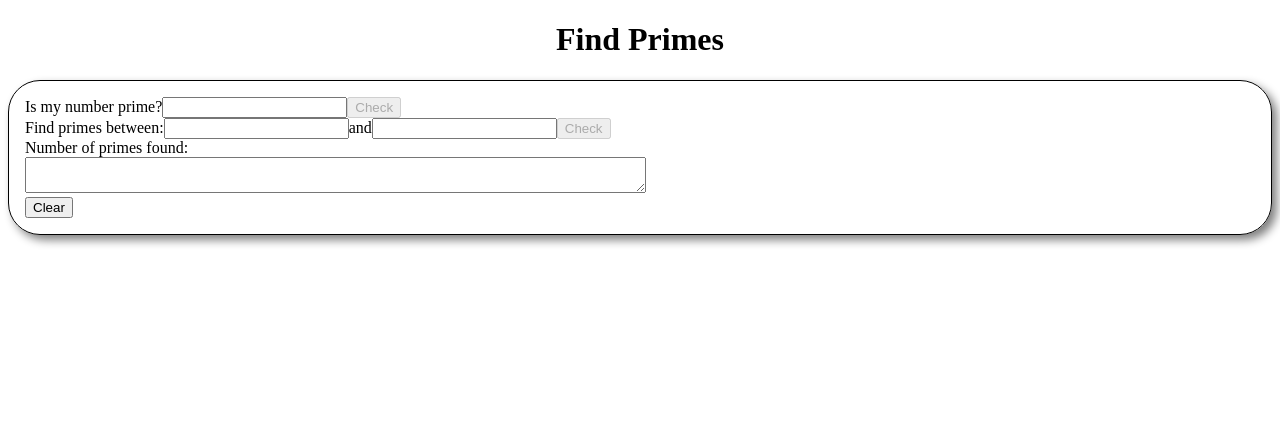
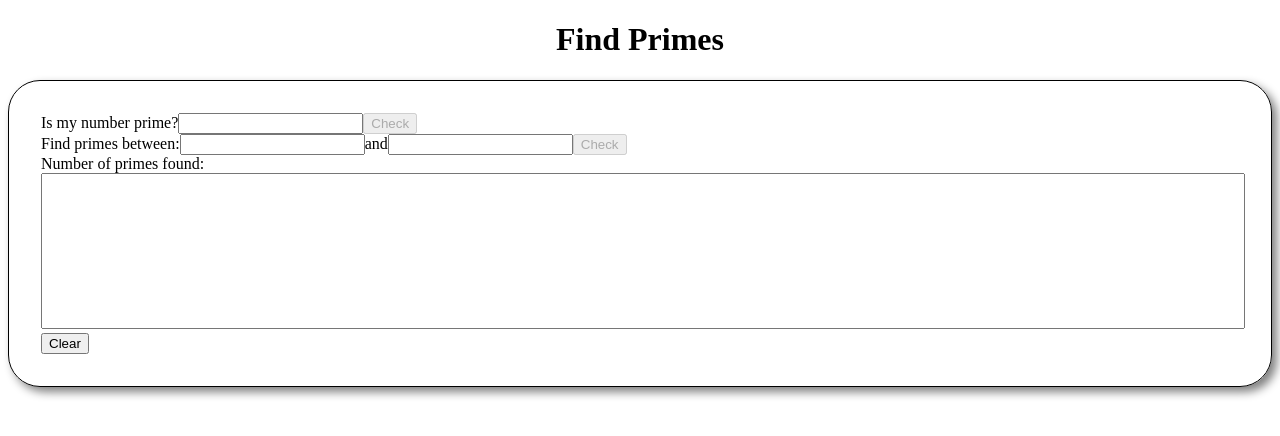
Before and after one commit to KrisztinaBrczan/Primes, a React (Vite) app: page / in a window 1280 px wide. Shown: the top 436 px of the page. Built offline with nearby package versions, Linux system fonts and the light colour scheme.

Commit message:
set hight and width to textarea and add style to clear button

```diff
--- a/src/App.tsx
+++ b/src/App.tsx
@@ -8,7 +8,7 @@ import { isSingleNumberPrime } from "./utils/isSingleNumberPrime";
 const Container = styled.div`
   border: 1px solid black;
   border-radius: 2em;
-  padding: 1em;
+  padding: 2em;
   margin: auto;
   box-shadow: 5px 5px 10px grey;
 `;
--- a/src/components/DisplayResult.tsx
+++ b/src/components/DisplayResult.tsx
@@ -1,9 +1,11 @@
 import { useEffect, useState } from "react";
 import styled from "styled-components";
 import { initialInputValues } from "../App";
+import { Button } from "../style/Button";
 
 const Textarea = styled.textarea`
-  width: 50%;
+  width: 100%;
+  resize: none;
 `;
 
 interface InputValues {
@@ -79,9 +81,10 @@ const DisplayResult: React.FC<ReceivedProps> = ({
           <Textarea
             readOnly
             value={showResult !== null ? showResult : output}
+            rows={10}
           ></Textarea>
         </div>
-        <button onClick={handleClear}>Clear</button>
+        <Button onClick={handleClear}>Clear</Button>
       </div>
     </>
   );
```
